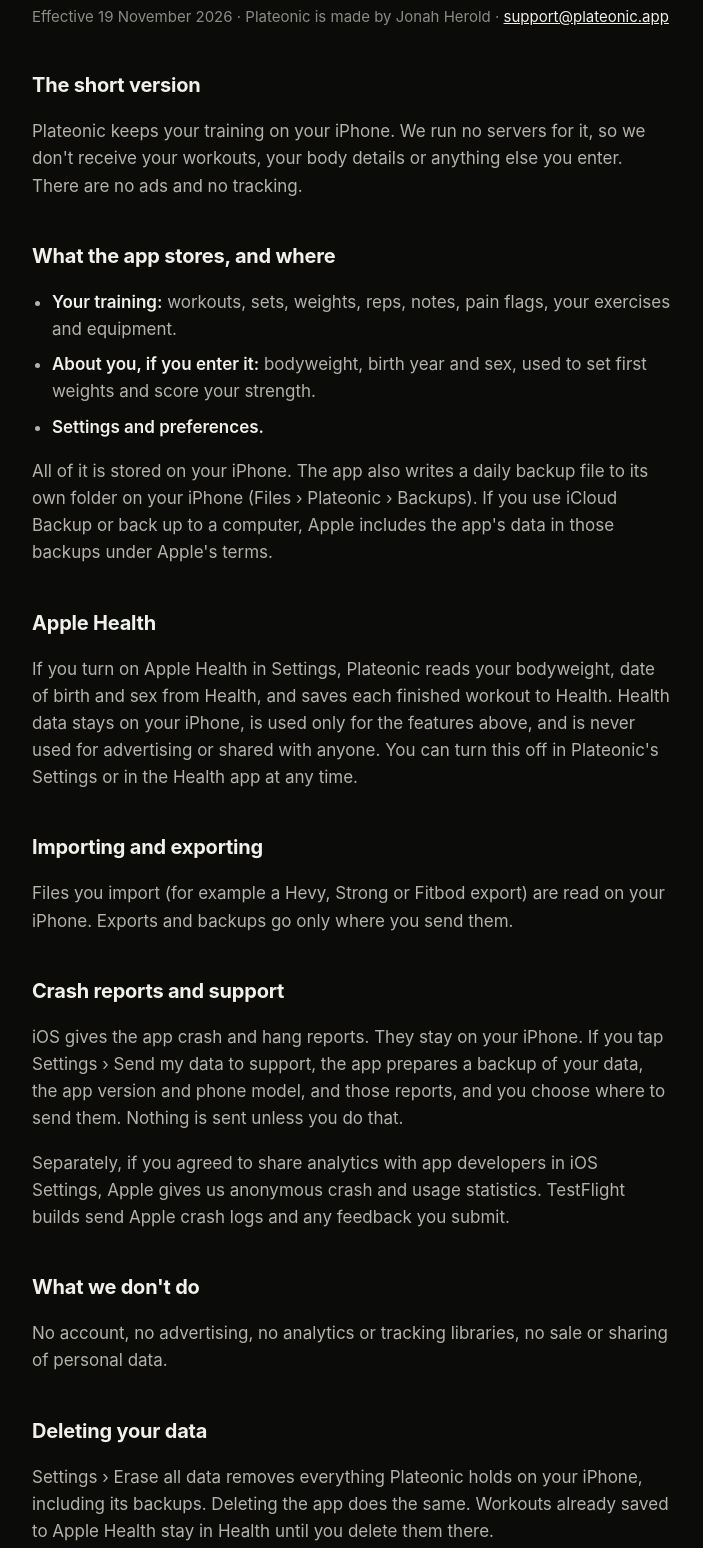
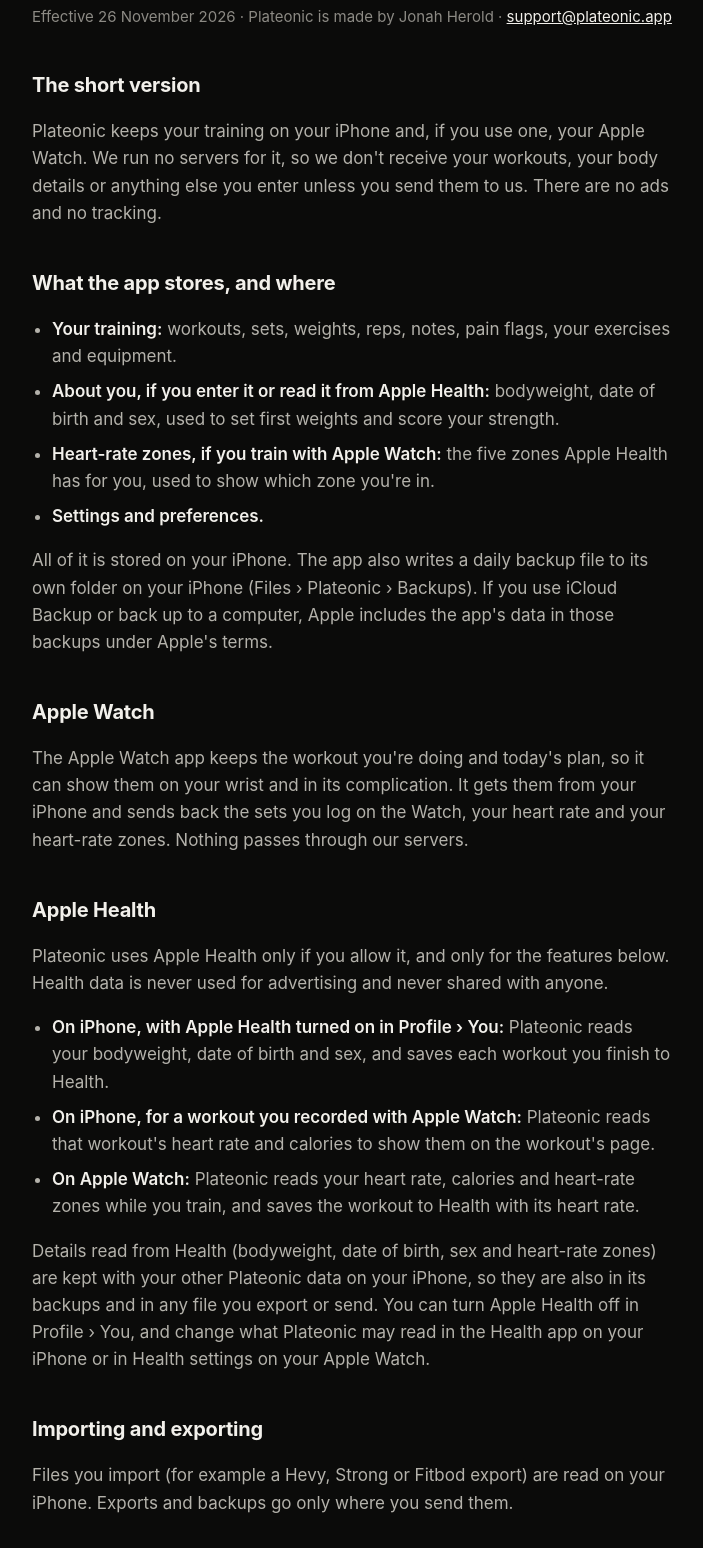
Before and after one commit to jherold22/plateonic-site, a plain HTML site: page privacy/index.html in a window 1280 px wide. Shown: the part 174-1722 px from the top of the page, without its empty margins (288-991 px from the left). Drawn offline with Linux system fonts and the light colour scheme.

Commit message:
Privacy policy: Apple Watch, heart rate, date of birth, support files (effective 26 November 2026)
Co-Authored-By: Claude Opus 5.5 <noreply@anthropic.com>

```diff
--- a/privacy/index.html
+++ b/privacy/index.html
@@ -32,27 +32,37 @@ footer a{color:var(--chalk2);margin-right:18px;text-decoration:none}
 </style></head><body>
 <header><div class="wrap"><a class="brand" href="/" aria-label="Plateonic home"><img class="mark" src="/mark.svg" alt=""><img class="word" src="/wordmark.svg" alt="Plateonic"></a><nav><a href="/support/">Support</a><a href="/privacy/" aria-current="page">Privacy</a></nav></div></header><main><div class="wrap">
 <h1>Privacy policy</h1>
-<p class="meta">Effective 19 November 2026 · Plateonic is made by Jonah Herold · <a href="mailto:support@plateonic.app">support@plateonic.app</a></p>
+<p class="meta">Effective 26 November 2026 · Plateonic is made by Jonah Herold · <a href="mailto:support@plateonic.app">support@plateonic.app</a></p>
 <h2>The short version</h2>
-<p>Plateonic keeps your training on your iPhone. We run no servers for it, so we don't receive your workouts, your body details or anything else you enter. There are no ads and no tracking.</p>
+<p>Plateonic keeps your training on your iPhone and, if you use one, your Apple Watch. We run no servers for it, so we don't receive your workouts, your body details or anything else you enter unless you send them to us. There are no ads and no tracking.</p>
 <h2>What the app stores, and where</h2>
 <ul>
 <li><strong>Your training:</strong> workouts, sets, weights, reps, notes, pain flags, your exercises and equipment.</li>
-<li><strong>About you, if you enter it:</strong> bodyweight, birth year and sex, used to set first weights and score your strength.</li>
+<li><strong>About you, if you enter it or read it from Apple Health:</strong> bodyweight, date of birth and sex, used to set first weights and score your strength.</li>
+<li><strong>Heart-rate zones, if you train with Apple Watch:</strong> the five zones Apple Health has for you, used to show which zone you're in.</li>
 <li><strong>Settings and preferences.</strong></li>
 </ul>
 <p>All of it is stored on your iPhone. The app also writes a daily backup file to its own folder on your iPhone (Files › Plateonic › Backups). If you use iCloud Backup or back up to a computer, Apple includes the app's data in those backups under Apple's terms.</p>
+<h2>Apple Watch</h2>
+<p>The Apple Watch app keeps the workout you're doing and today's plan, so it can show them on your wrist and in its complication. It gets them from your iPhone and sends back the sets you log on the Watch, your heart rate and your heart-rate zones. Nothing passes through our servers.</p>
 <h2>Apple Health</h2>
-<p>If you turn on Apple Health in Settings, Plateonic reads your bodyweight, date of birth and sex from Health, and saves each finished workout to Health. Health data stays on your iPhone, is used only for the features above, and is never used for advertising or shared with anyone. You can turn this off in Plateonic's Settings or in the Health app at any time.</p>
+<p>Plateonic uses Apple Health only if you allow it, and only for the features below. Health data is never used for advertising and never shared with anyone.</p>
+<ul>
+<li><strong>On iPhone, with Apple Health turned on in Profile › You:</strong> Plateonic reads your bodyweight, date of birth and sex, and saves each workout you finish to Health.</li>
+<li><strong>On iPhone, for a workout you recorded with Apple Watch:</strong> Plateonic reads that workout's heart rate and calories to show them on the workout's page.</li>
+<li><strong>On Apple Watch:</strong> Plateonic reads your heart rate, calories and heart-rate zones while you train, and saves the workout to Health with its heart rate.</li>
+</ul>
+<p>Details read from Health (bodyweight, date of birth, sex and heart-rate zones) are kept with your other Plateonic data on your iPhone, so they are also in its backups and in any file you export or send. You can turn Apple Health off in Profile › You, and change what Plateonic may read in the Health app on your iPhone or in Health settings on your Apple Watch.</p>
 <h2>Importing and exporting</h2>
 <p>Files you import (for example a Hevy, Strong or Fitbod export) are read on your iPhone. Exports and backups go only where you send them.</p>
 <h2>Crash reports and support</h2>
-<p>iOS gives the app crash and hang reports. They stay on your iPhone. If you tap Settings › Send my data to support, the app prepares a backup of your data, the app version and phone model, and those reports, and you choose where to send them. Nothing is sent unless you do that.</p>
+<p>iOS gives the app crash and hang reports. They stay on your iPhone. If you tap Profile › Settings › Help › Send my data to support, the app prepares a backup of your data (your training, notes, pain flags, bodyweight, date of birth and sex), the app version and phone model, and those reports, and you choose where to send them. Nothing is sent unless you do that.</p>
+<p>If you send them to support@plateonic.app, we use them only to answer you. We delete them once your question is answered, and at most 90 days after they arrive, or sooner if you ask. Mail to that address passes through ImprovMX, an email forwarding service, on its way to our inbox.</p>
 <p>Separately, if you agreed to share analytics with app developers in iOS Settings, Apple gives us anonymous crash and usage statistics. TestFlight builds send Apple crash logs and any feedback you submit.</p>
 <h2>What we don't do</h2>
 <p>No account, no advertising, no analytics or tracking libraries, no sale or sharing of personal data.</p>
 <h2>Deleting your data</h2>
-<p>Settings › Erase all data removes everything Plateonic holds on your iPhone, including its backups. Deleting the app does the same. Workouts already saved to Apple Health stay in Health until you delete them there.</p>
+<p>Profile › Settings › Erase all data removes everything Plateonic holds on your iPhone, including its backups. The Apple Watch app clears its copy the next time it opens near your iPhone. Deleting the app does the same. Workouts already saved to Apple Health stay in Health until you delete them there. Files you sent to support are deleted as described above.</p>
 <h2>Children</h2>
 <p>Plateonic is not directed to children under 13.</p>
 <h2>Changes</h2>
```
